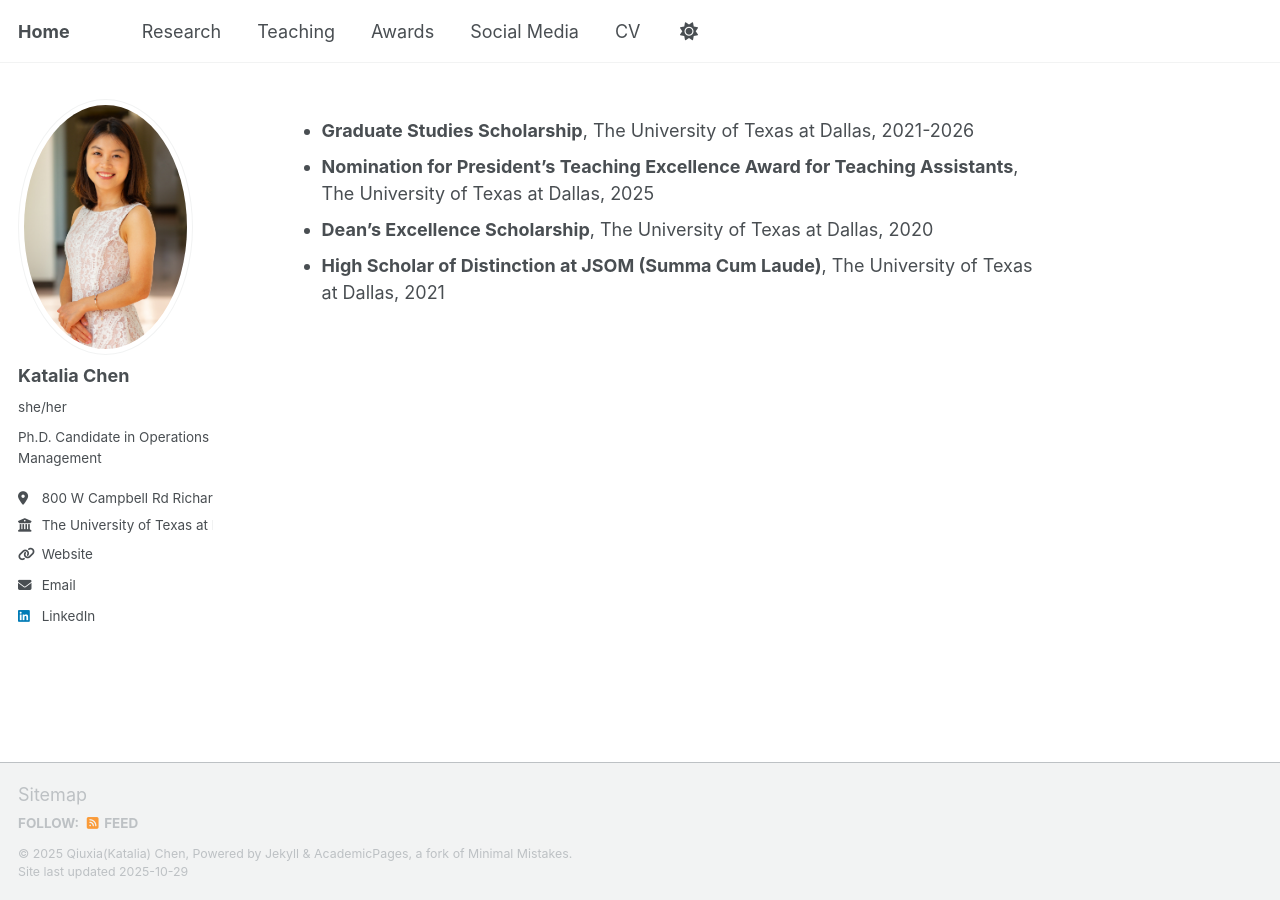
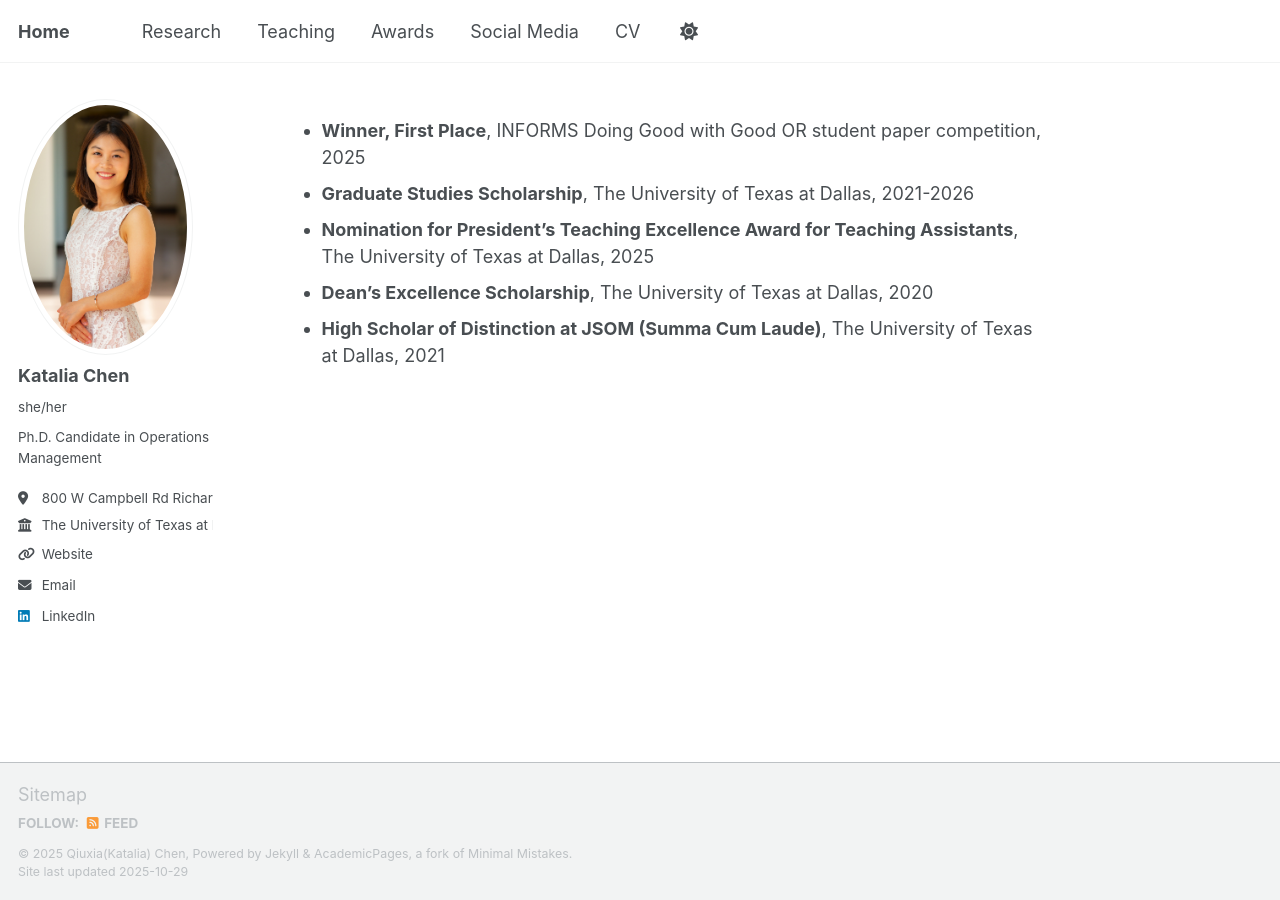
Before and after one commit to qxc2/kataliachen, a Jekyll site: the page built from _awards/awards.md, in a window 1280 px wide. Built offline with Jekyll 4.4.1, drawn with Linux system fonts in a browser that asks for light colours; a script that is not in the unit is left out.

Commit message:
Add 2025 First Place award to awards list

```diff
--- a/_awards/awards.md
+++ b/_awards/awards.md
@@ -3,6 +3,7 @@ collection: awards
 permalink: /awards/
 ---
 
+  - **Winner, First Place**, INFORMS Doing Good with Good OR student paper competition, 2025
   - **Graduate Studies Scholarship**, The University of Texas at Dallas,  2021-2026
   - **Nomination for President’s Teaching Excellence Award for Teaching Assistants**, The University of Texas at Dallas, 2025
   - **Dean’s Excellence Scholarship**, The University of Texas at Dallas,  2020
```
